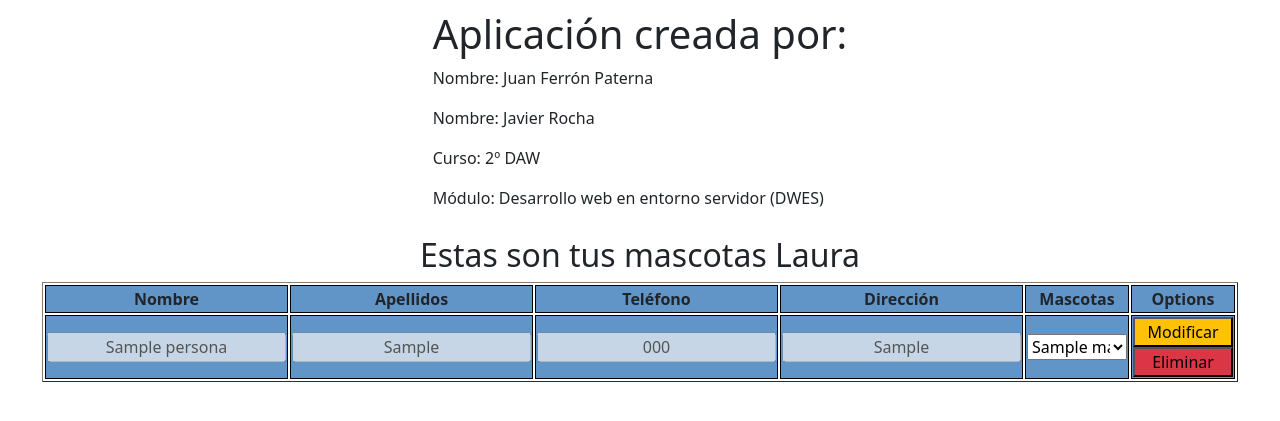
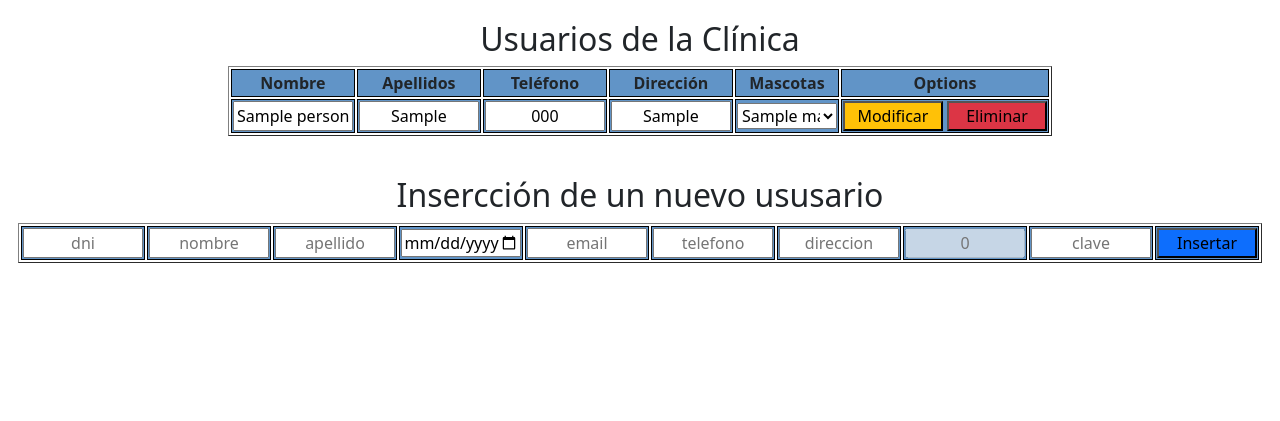
Before and after one commit to ferronmol/clinicaVeterinariaTalavera, a PHP site: page /clinicaVeterinariaTalavera/pages/crud.php in a window 1280 px wide. Shown: the top 421 px of the page. Run offline with PHP 8.4, Linux system fonts and the light colour scheme; tables that the repository leaves empty or names only in its code hold one stand-in row (values such as "Sample post").

Commit message:
CRUD funcional, sin preguntar antes de realizar la operación

```diff
--- a/clinicaVeterinariaTalavera/css/styles.css
+++ b/clinicaVeterinariaTalavera/css/styles.css
@@ -25,12 +25,14 @@
 }
 .form__input{
     text-align: center;
+    width: 120px;
 }
 .select{
     width: 100px;
 }
 table{
     border-collapse: separate;
+    margin-bottom: 40px;
 }
 .td,.tr{
     border: 1px solid black;
@@ -40,3 +42,10 @@
 .button{
     width: 100px;
 }
+.hidden{
+    display: none;
+}
+
+.error{
+    color: red;
+}
--- a/clinicaVeterinariaTalavera/files/functions.php
+++ b/clinicaVeterinariaTalavera/files/functions.php
@@ -1,4 +1,6 @@
 <?php
+
+//function about CRUD************************************************************************************************
 /**
  * funtion to connect to data base
  *
@@ -10,24 +12,31 @@
 function connectionBBDD($cadena, $user = 0, $password = 0) {
     try {
         $bd = new PDO($cadena, $user, $password);
+        return $bd;
     } catch (Exception $ex) {
-        'La conexión no se pudo realizar correctamente, intentlo más tarde';
+        displayError('La apicación esta en labores de mantenimiento');
     }
-    return $bd;
+
 }
+
 /**
- * funtion to get vvalues by select statement and return it
+ * funtion to get values by select statement and return it
  *
  * @param PDO $bd
  * @param string $sql
  * @return type PDO
  */
 function selectValues($bd, $sql) {
+    try {
           $values = $bd->query($sql);
 //realizamos ese código apra solo coger el array asociativo de la consulta
     $values->setFetchMode(PDO::FETCH_ASSOC);
     return $values;
+    } catch (Exception $exc) {
+        displayError('La aplicación esta en labores de mantenimiento');
     }
+}
+
 /**
  * function to make a statement given as paramaeter into data base given as parameter
  *
@@ -37,6 +46,7 @@
 function statement($bd, $sql) {
     $bd->query($sql);
 }
+
 /**
  * funtion to craeate a update statement by taking values from variables given as parameter
  *
@@ -45,10 +55,11 @@
  * @return string
  */
 function createUpdateStatement($table, $values) {
+    try {
         //guardamos el dni para luego usarlo como condicion del where
         $dni = htmlspecialchars($values['dni']);
 //guardamos en un array nuevo solo los valores que vamos a necesitar
-    $newValues = array_slice($values, 1, 4);
+        $newValues = array_slice($values, 0, 4);
 //inicializamos la varible sql para ir generando la consulta acumulando los string
         $sql = "UPDATE $table SET ";
         foreach ($newValues as $key => $value) {
@@ -65,7 +76,11 @@
         $sql .= " WHERE  dni = '$dni';";
         echo $sql;
         return $sql;
+    } catch (Exception $exc) {
+        displayError('Los datos de la modificacion no son correctos, revisa que los campos cumplan con los requisitos especificados');
     }
+}
+
 /**
  * function to create a sentence depending of type of value variable
  *
@@ -74,6 +89,7 @@
  * @param string or number $value
  */
 function createDeleteStatement($bd, $table, $value) {
+    try {
         $sql;
         if (is_numeric($value))
             $sql = "DELETE FROM $table WHERE dni = $value";
@@ -81,7 +97,40 @@
             $sql = "DELETE FROM $table WHERE dni = '$value'";
 
         return $sql;
+    } catch (Exception $exc) {
+        displayError('La eliminación no se ha podido realizar correctamente, intentalo de nuevo');
     }
+}
+
+/**
+ * function to create a insert statement by fill frilds taking values from array given as parameter
+ *
+ * @param string $table
+ * @param Array $values
+ * @return string
+ */
+function createInsertStatement($table, $values) {
+    try {
+        $sql = "INSERT INTO $table VALUES (";
+        foreach ($values as $value) {
+            if ($value != 'insert') {
+                if (is_numeric($value)) {
+                    $sql .= "$value, ";
+                } else {
+                    $sql .= "'$value', ";
+                }
+            }
+        }
+        //Hacemos este metodo para eliminar la coma y el espacio del ultimo valor de la consulta
+        $sql = substr($sql, 0, -2);
+        $sql .= ");";
+        return $sql;
+    } catch (Exception $exc) {
+        displayError('Los datos de la insercción no son corerctos, revisa que los campos cumplan con los requisitos especificados');
+    }
+}
+
+//funtions about create element****************************************************************************************************************************************
 /**
  * function to create input element snd set values given as parameters into it
  *
@@ -90,23 +139,28 @@
  * @param boolean $disabled
  * @param boolean $hidden
  */
-function createInput($name, $value, $disabled = false, $hidden = false) {
+function createInput($name, $value,$type, $disabled = false, $hidden = false, $class = '', $placeholder = '') {
     $disabled = ($disabled) ? 'disabled' : '';
     $hidden = ($hidden) ? 'hidden' : '';
+    if ($hidden === 'hidden') {
         ?>
-
+        <input class='form__input <?= $class ?>'  placeholder='<?= $placeholder ?>'  name="<?= $name ?>" value="<?= $value ?>" <?= $disabled ?> <?= $hidden ?>>
+        <?php
+    } else {
+        ?>
         <td class="td">
-        <input class='form__input' name="<?= $name ?>" value="<?= $value ?>" <?= $disabled ?> <?= $hidden ?>>
+            <input class='form__input' type='<?= $type ?>' <?= $class ?>'  placeholder='<?= $placeholder ?>'  name="<?= $name ?>" value="<?= $value ?>" <?= $disabled ?>>
         </td>
-
         <?php
     }
+}
+
 /**
  * function to generate as many options element as length array be
  *
  * @param Array $mascotas
  */
-function generatePuppies($mascotas) {
+function createOption($mascotas) {
     foreach ($mascotas as $mascota) {
         //para cada creamos una etiqueta option y la rellenamos con el nombre de la mascota del cliente
         ?>
@@ -114,6 +168,7 @@
         <?php
     }
 }
+
 /**
  * function to create a button html element and set values given as parameter into it
  *
@@ -128,3 +183,51 @@
     <button class='<?= $class ?> button' type="submit" name="<?= $name ?>" value="<?= $value ?>"><?= $content ?></button>
     <?php
 }
+
+function toGetType($value){
+    if($value === 'email')
+        return 'email';
+    if($value === 'fechaNacimiento')
+        return 'date';
+    if($value === 'clave')
+        return 'password';
+
+    return 'text';
+}
+
+function createFormInsert() {
+    $fields = ['dni', 'nombre', 'apellido', 'fechaNacimiento', 'email', 'telefono', 'direccion', 'rol', 'clave'];
+    $type = '';
+    ?>
+    <tr class="tr">
+        <?php
+        foreach ($fields as $value) {
+            if($value === 'rol'){
+                createInput($value, '',toGetType($value), true, false, '', 0);
+            }else if($value === 'clave'){
+                //hay que hacer un metodo para cifrar la contraseña y mostrar axteriscos, a su vez esas claves tienen que meterse en un array o algo para tenerlas
+                createInput($value, '',toGetType($value), false, false, '', $value);
+            }else {
+                createInput($value, '',toGetType($value), false, false, '', $value);
+            }
+
+
+
+
+        }
+        ?>
+        <td class="td">
+            <?php
+            createButton('insert', 'insert', 'Insertar', 'bg-primary')
+            ?>
+    </tr>
+    <?php
+}
+
+//funtions about errors
+
+function displayError($content) {
+    ?>
+    <p class='error'><?= $content ?></p>
+    <?php
+}
--- a/clinicaVeterinariaTalavera/nbproject/private/private.xml
+++ b/clinicaVeterinariaTalavera/nbproject/private/private.xml
@@ -4,6 +4,7 @@
     <open-files xmlns="http://www.netbeans.org/ns/projectui-open-files/2">
         <group>
             <file>file:/C:/xampp/htdocs/ClinicaVeterinariaTalavera/clinicaVeterinariaTalavera/pages/crudRol1.php</file>
+            <file>file:/C:/xampp/htdocs/ClinicaVeterinariaTalavera/clinicaVeterinariaTalavera/css/styles.css</file>
             <file>file:/C:/xampp/htdocs/ClinicaVeterinariaTalavera/clinicaVeterinariaTalavera/files/functions.php</file>
             <file>file:/C:/xampp/htdocs/ClinicaVeterinariaTalavera/clinicaVeterinariaTalavera/pages/crudRol0.php</file>
             <file>file:/C:/xampp/htdocs/ClinicaVeterinariaTalavera/clinicaVeterinariaTalavera/pages/crud.php</file>
--- a/clinicaVeterinariaTalavera/pages/crud.php
+++ b/clinicaVeterinariaTalavera/pages/crud.php
@@ -5,9 +5,11 @@
 //varible booleana para guardar si hay errores a la hora de acceder a la pagina
 $error = false;
 $rol = 1;
-if (isset($_SESSION['user']) && isset($_SESSION['rol'])) {
+$dni = '123456789A';
+if (isset($_SESSION['user']) && isset($_SESSION['rol']) && isset($_SESSION['dni'])) {
     $user = htmlspecialchars($_POST['user']);
     $rol = htmlspecialchars($_POST['rol']);
+    $dni = htmlspecialchars($_POST['sni']);
 }
 ?>
 <!DOCTYPE html>
--- a/clinicaVeterinariaTalavera/pages/crudRol1.php
+++ b/clinicaVeterinariaTalavera/pages/crudRol1.php
@@ -10,19 +10,23 @@
 
 //filtramos el formulario que nos viene por post
     if (filter_input_array(INPUT_POST)) {
-        if (isset($_POST['update'])) {
+        if (isset($_POST['update'])) { //condicional para cuando recibimos una peticion de modificación
             $update = htmlspecialchars($_POST['update']);
         }
-        if (isset($_POST['delete'])) {
+        if (isset($_POST['delete'])) { //condicional para cuando recibimos una peticion de eliminación
             $delete = htmlspecialchars($_POST['delete']);
             //Llamamos a una funcion para borrar los datos
-            statement($bd, createDeleteStatement($bd,'personas',$delete));
+            statement($bd, createDeleteStatement($bd, 'personas', $delete));
         }
-        if (isset($_POST['commit'])) {
+        if (isset($_POST['commit'])) { //condicional para cuando recibimos una peticion de confirmación
             $commit = htmlspecialchars($_POST['commit']);
             //Llamamos a la función para crear una consulta de update y lo que nos devulve esa función se lo pasamos
             //como parametro a ala función padre apra generar la consulta a la base de datos
             statement($bd, createUpdateStatement('personas', $_POST));
+        }
+        if (isset($_POST['insert'])) { //condicional para cuando recibimos una peticion de insercción
+            $insert = htmlspecialchars($_POST['insert']);
+            statement($bd, createInsertStatement('personas', $_POST));
         }
     }
     //rezlimaos la consulta para sacar por pantalla los nombres de todos los usuarios de la veterinaria
@@ -45,7 +49,7 @@
     </head>
     <body>
         <div class='container'>
-        <header class= "info">
+            <!--            <header class= "info">
                             <h1 class="title">Aplicación creada por:</h1>
                             <div class="personal_data">
                                 <p>Nombre: Juan Ferrón Paterna</p>
@@ -53,10 +57,10 @@
                                 <p>Curso: 2º DAW</p>
                                 <p>Módulo: Desarrollo web en entorno servidor (DWES)</p>
                             </div>
-        </header>
+                        </header>-->
 
             <main class="main">
-                <h2>Estas son tus mascotas <?= $user ?></h2>
+                <h2>Usuarios de la Clínica</h2>
                 <table border="1">
                     <thead>
                         <tr class='tr'>
@@ -119,7 +123,7 @@
                                         <select class="select" name="puppies">
                                             <!--Llamamos a la función para generar todas las mascotas de cada uno de los clientes-->
                                             <?php
-                                            generatePuppies($mascotas);
+                                            createOption($mascotas);
                                             //cerramos la etiqueta select
                                             ?>
                                         </select>
@@ -133,7 +137,7 @@
                                         //condicinal para controlar que input se va a generar dependiendo de si se ha encontrado el cliente a modificar
                                         if ($matches) {
                                             //Llamamos a la funcion para generar un input mandandole parametros especificos
-                                            createInput('dni', $client['dni'], false, true);
+                                            createInput('dni', $client['dni'], false, true, 'hidden');
                                             //Llamamos a la funcion para generar un boton de confirmar
                                             createButton('commit', $client['nombre'], 'Confirmar', 'bg-success');
                                         } else {
@@ -155,8 +159,16 @@
                     </tbody>
                 </table>
                 <!--final de la tabla de informacion de las cosnultas-->
-                <?php ?>
+                <!--creación de tabla para la insercción de un nuevo cliente-->
+                <h2>Insercción de un nuevo ususario</h2>
+                <table border='1'>
+                    <form action="<?= $_SERVER['PHP_SELF'] ?>" method="post">
+                        <?php
+                        createFormInsert();
+                        ?>
+                    </form>
 
+                </table>
             </main>
             <footer class="footer">
 
```
Also changed, not shown: clinicaVeterinariaTalavera/pages/crudRol0.php (+6 -6 lines). Lines whose indentation alone changed are shown as unchanged.
